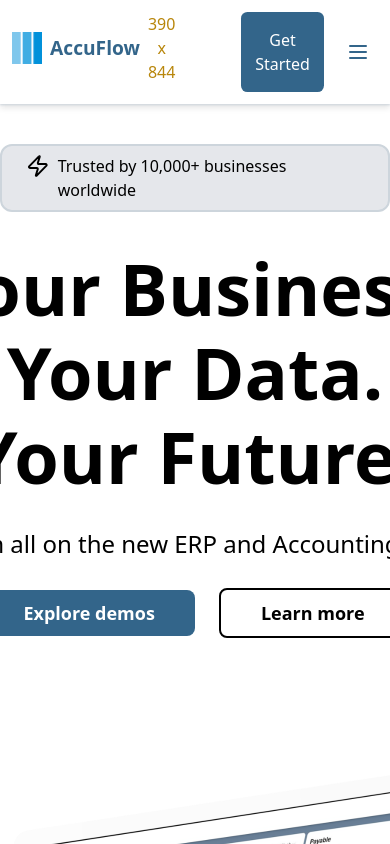
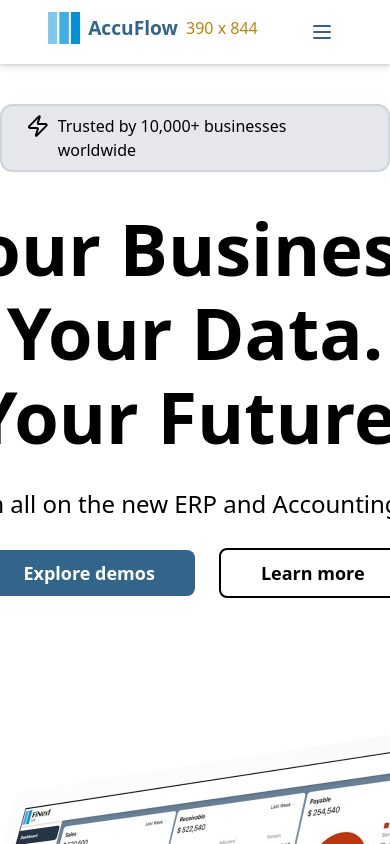
Before and after one commit to AsifulAhsan/AccuFlow, a React (Vite) app: page / in a window 390 px wide. Shown: the top 844 px of the page. Built offline with nearby package versions, Linux system fonts and the light colour scheme.

Commit message:
Display set to none for start btn in mobile view.

```diff
--- a/src/components/Header/Header.module.css
+++ b/src/components/Header/Header.module.css
@@ -118,12 +118,6 @@
     display: none;
   }
   .getStartBtn {
-    width: 6.5rem;
-    text-align: center;
-    padding: 0.5rem;
-    border-radius: 0.4rem;
-    cursor: pointer;
-    margin-right: 0.4rem;
-    margin-left: 4rem;
+   display: none;
   }
 }
```
